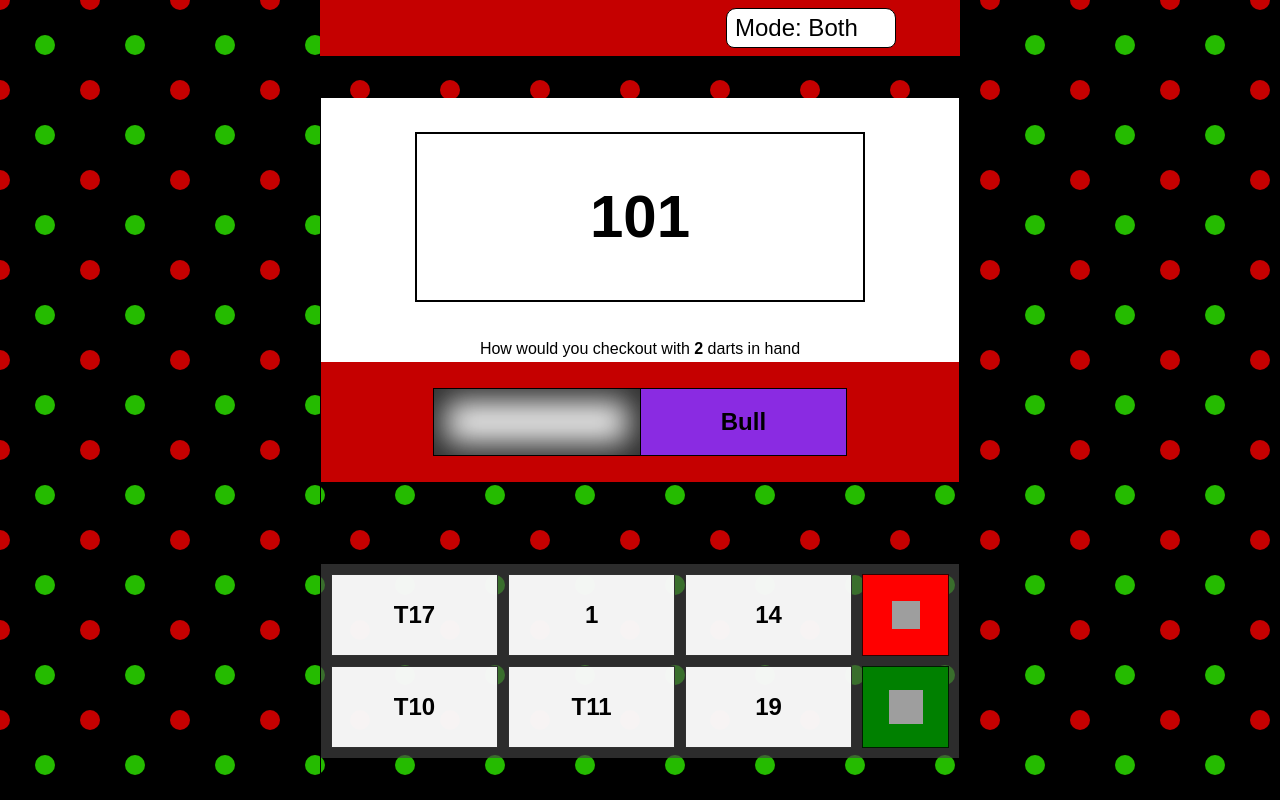
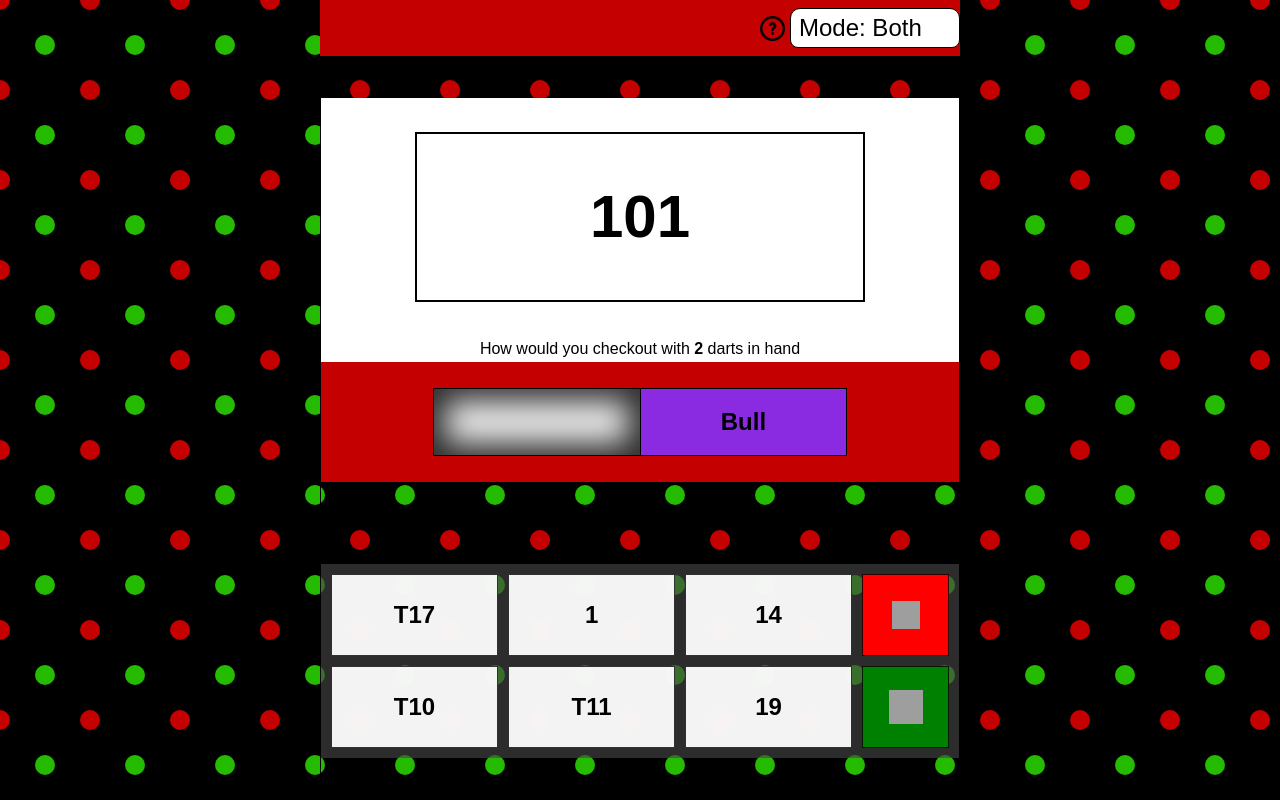
Before and after one commit to leejg1/darts-checkout-trainer, a React (Vite) app: page / in a window 1280 px wide. Built offline with nearby package versions, Linux system fonts and the light colour scheme; grey boxes are pictures that could not be loaded.

Commit message:
added question img

```diff
--- a/src/App.jsx
+++ b/src/App.jsx
@@ -8,6 +8,7 @@ import data from "./checkouts-data-sample.jsx";
 import { useEffect, useState } from "react";
 
 //Do streak mode or learn mode
+//DO npm run deploy when website is done
 
 function App() {
   const [chosenMode, setChosenMode] = useState(1);
--- a/src/App.module.css
+++ b/src/App.module.css
@@ -10,6 +10,10 @@ body {
 
 p {
     margin: 0;
+}
+
+a {
+    cursor: pointer;
 }
 
 .bg_pattern {
--- a/src/MenuBar.jsx
+++ b/src/MenuBar.jsx
@@ -1,6 +1,7 @@
 import PropTypes from "prop-types";
 import { useState } from "react";
 import styles from "./MenuBar.module.css";
+import question_img from "/src/assets/question-mark.png";
 
 function MenuBar({ chosenMode, setChosenMode }) {
   const [isOpen, setIsOpen] = useState(false);
@@ -20,6 +21,10 @@ function MenuBar({ chosenMode, setChosenMode }) {
 
   return (
     <div className={styles.container}>
+      <div className={styles.dropdown_and_question}>
+        <a className={styles.question_container}>
+          <img className={styles.question} src={question_img} />{" "}
+        </a>
         <div
           className={styles.dropdown_container}
           tabIndex="0"
@@ -35,17 +40,27 @@ function MenuBar({ chosenMode, setChosenMode }) {
           </a>
           {isOpen && (
             <div className={styles.dropdown_content}>
-            <a className={styles.dropdown_item} onClick={() => itemSelected(3)}>
+              <a
+                className={styles.dropdown_item}
+                onClick={() => itemSelected(3)}
+              >
                 {chosenMode === 3 ? "✓ " : ""}3 Darts
               </a>
-            <a className={styles.dropdown_item} onClick={() => itemSelected(2)}>
+              <a
+                className={styles.dropdown_item}
+                onClick={() => itemSelected(2)}
+              >
                 {chosenMode === 2 ? "✓ " : ""}2 Darts
               </a>
-            <a className={styles.dropdown_item} onClick={() => itemSelected(1)}>
+              <a
+                className={styles.dropdown_item}
+                onClick={() => itemSelected(1)}
+              >
                 {chosenMode === 1 ? "✓ " : ""}Both
               </a>
             </div>
           )}
+        </div>
       </div>
     </div>
   );
--- a/src/MenuBar.module.css
+++ b/src/MenuBar.module.css
@@ -13,16 +13,19 @@
     color: black;
 }
 
+.dropdown_and_question {
+    display: flex;
+    flex-direction: row;
+}
+
 .dropdown_container {
     display: flex;
     position: relative;
     flex-direction: column;
     /* width: 20%; */
     z-index: 100;
-    margin-right: 5dvw;
+    /* margin-right: 5dvw; */
     font-size: 24px;
-    cursor: pointer;
-
 }
 
 .dropdown_content {
@@ -70,6 +73,18 @@
     border-bottom-right-radius: 8px;
 }
 
+.question_container {
+    display: flex;
+    align-items: center;
+    justify-content: center;
+    padding: 5px;
+}
+
+.question {
+    aspect-ratio: 1;
+    width: 25px;
+}
+
 
 @media only screen and (max-width: 640px) {
     .dropdown_container {
--- a/src/MultipleChoice.module.css
+++ b/src/MultipleChoice.module.css
@@ -30,7 +30,6 @@
     font-size: 24px;
     font-weight: 600;
     height: 10dvh;
-    cursor: pointer;
     display: flex;
     align-items: center;
     justify-content: center;
@@ -44,6 +43,10 @@
 
 .grid_advance_item {
     background-color: green;
+}
+
+.selected {
+    background-color: rgb(163, 163, 163);
 }
 
 .icon_check {
--- a/src/MultipleChoiceView.jsx
+++ b/src/MultipleChoiceView.jsx
@@ -1,4 +1,4 @@
-import PropTypes from "prop-types";
+  import PropTypes from "prop-types";
 import { useState, useEffect } from "react";
 import styles from "./MultipleChoice.module.css";
 import next from "/src/assets/chevron.png";
@@ -179,7 +179,7 @@ function MultipleChoiceView({
         {buttonScoresArray.map((score, index) => {
           return (
             <a
-              className={styles.grid_item}
+              className={`${styles.grid_item} ${lastButtonPressed === score ? styles.selected : ""}`}
               onClick={() => handleButtonClicked(score)}
               key={index}
             >
```
Also changed, not shown: src/assets/question-mark.png (added). Lines whose indentation alone changed are shown as unchanged.
